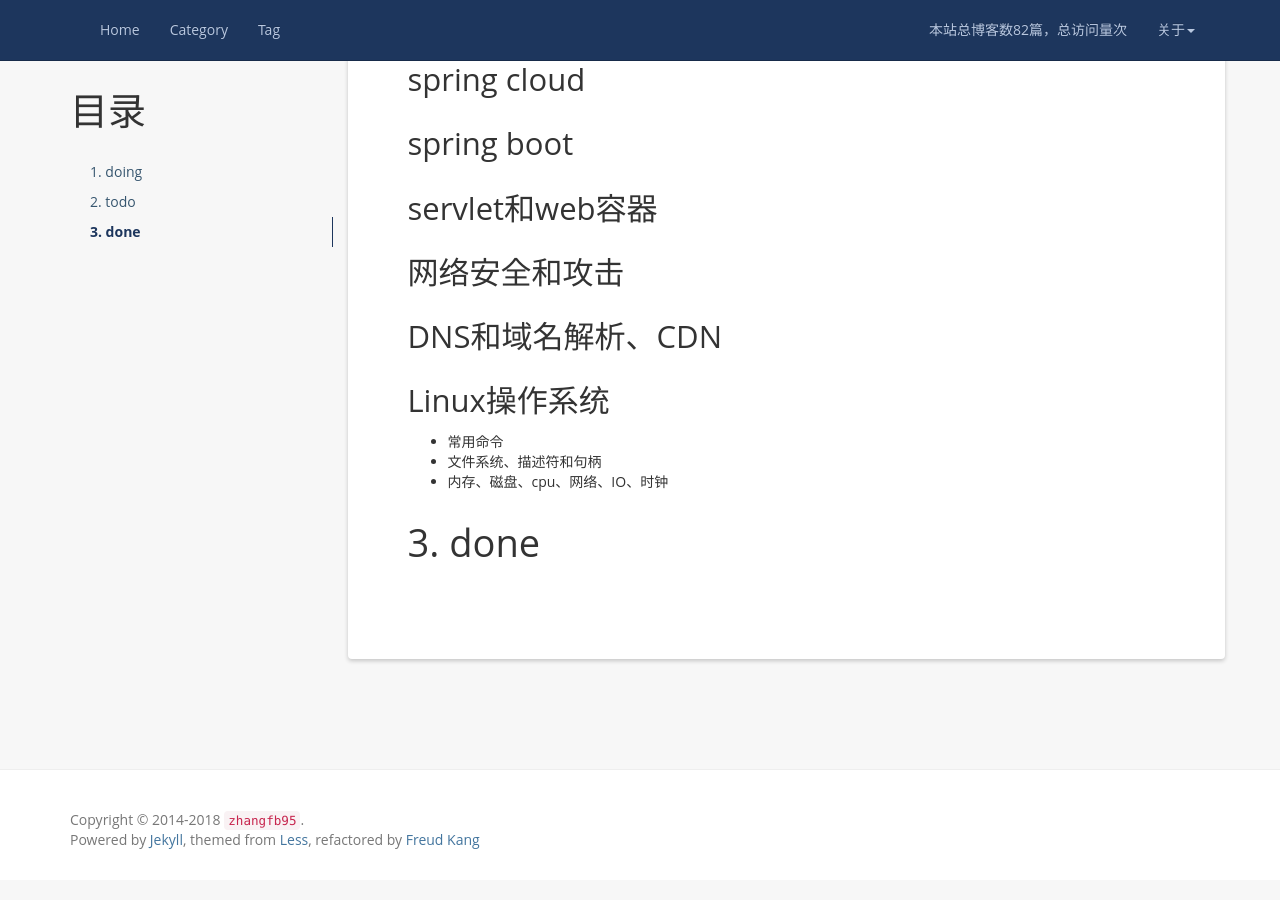
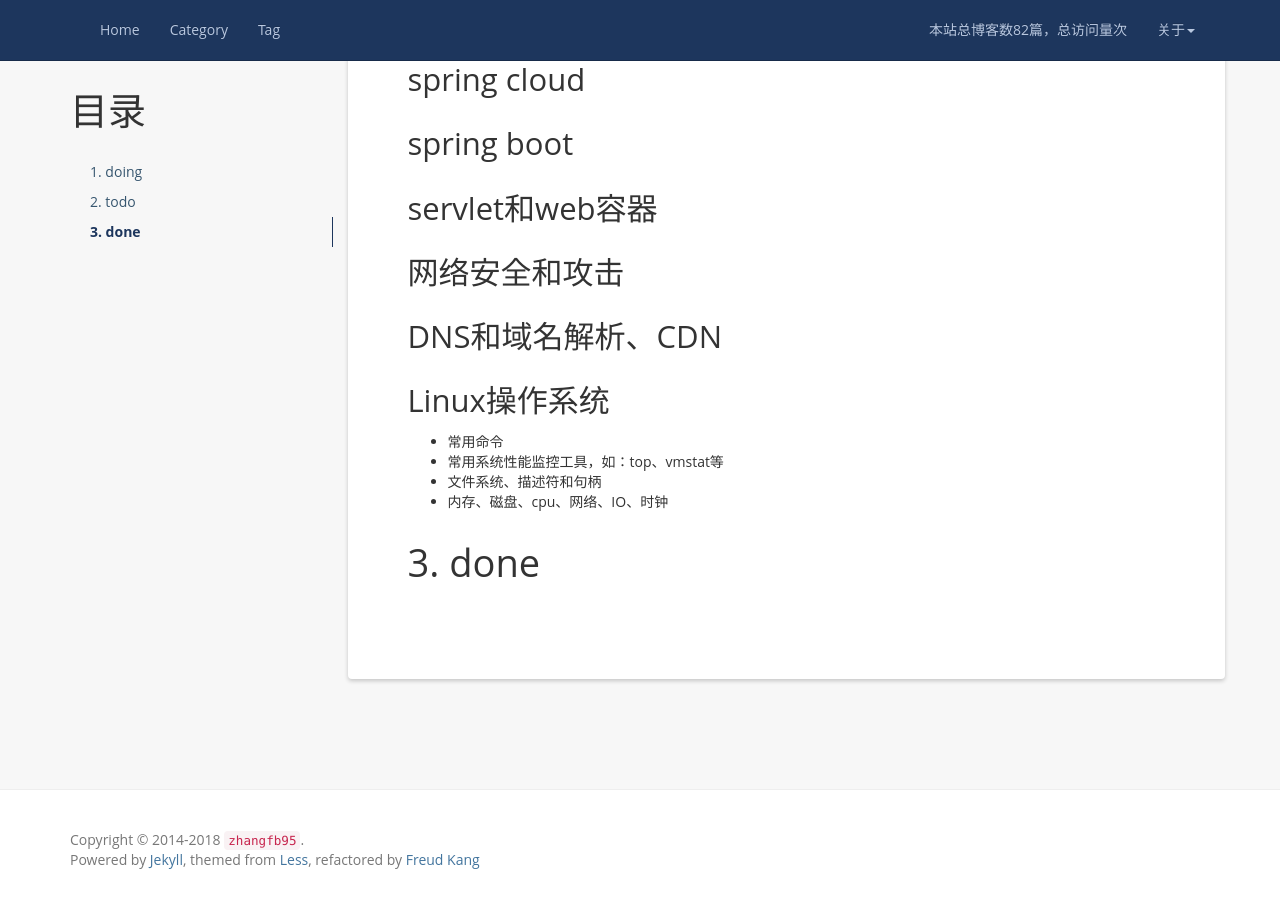
Before and after one commit to zhangfb95/zhangfb95.github.io.bak, a Jekyll site: the page built from plan.md, in a window 1280 px wide and 900 px high, scrolled down 3048 px. Built offline with Jekyll 4.4.1, drawn with Linux system fonts in a browser that asks for light colours; nearby versions of some CDN libraries; a script that is not in the unit is left out; comment, search, counter and statistics services are not loaded.

Commit message:
增加Linux相关知识栈，增加性能监控工具

```diff
--- a/plan.md
+++ b/plan.md
@@ -128,6 +128,7 @@ feign / eureka / hystrix / zuul
 ## Linux操作系统
 
 + 常用命令
++ 常用系统性能监控工具，如：top、vmstat等
 + 文件系统、描述符和句柄
 + 内存、磁盘、cpu、网络、IO、时钟
 
```
